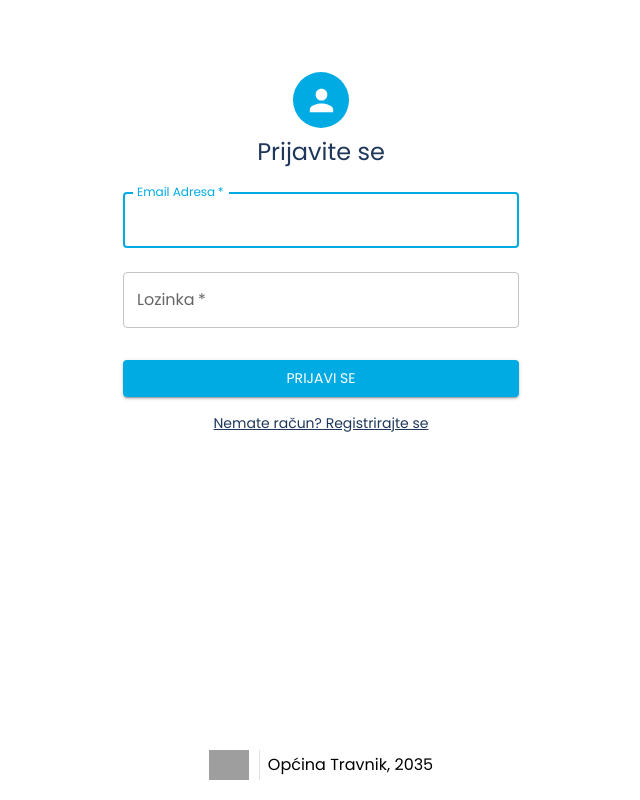
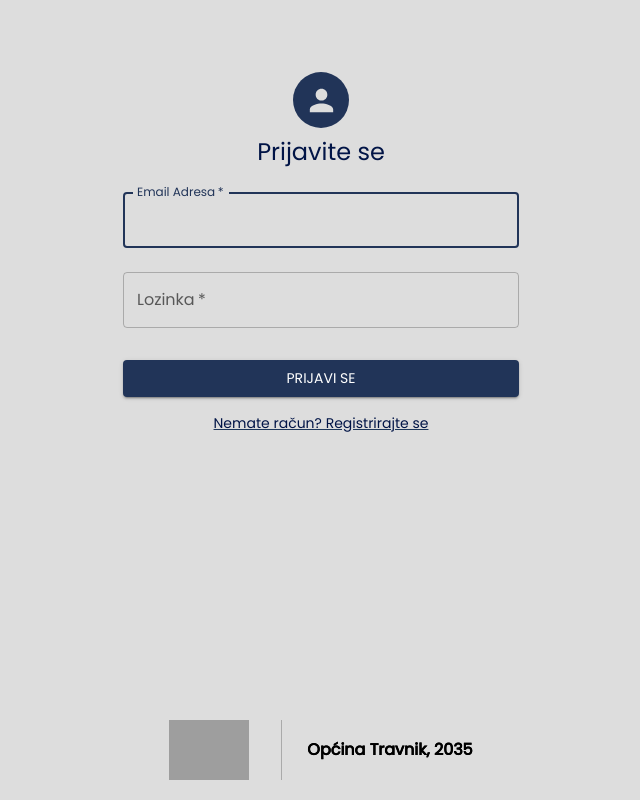
Before and after one commit to seferovich/onlineOpcina-Travnik, a React (Create React App) app in the folder client/: page /login in a window 1280 px wide. Shown: the whole page, without its empty margins (319-959 px from the left). Built offline with nearby package versions, Linux system fonts and the light colour scheme; grey boxes are pictures that could not be loaded.

Commit message:
Added a start page and a dispatch function for getting data

```diff
--- a/client/public/index.html
+++ b/client/public/index.html
@@ -10,34 +10,11 @@
       content="Web site created using create-react-app"
     />
     <link rel="apple-touch-icon" href="%PUBLIC_URL%/logo192.png" />
-    <!--
-      manifest.json provides metadata used when your web app is installed on a
-      user's mobile device or desktop. See https://developers.google.com/web/fundamentals/web-app-manifest/
-    -->
     <link rel="manifest" href="%PUBLIC_URL%/manifest.json" />
-    <!--
-      Notice the use of %PUBLIC_URL% in the tags above.
-      It will be replaced with the URL of the `public` folder during the build.
-      Only files inside the `public` folder can be referenced from the HTML.
-
-      Unlike "/favicon.ico" or "favicon.ico", "%PUBLIC_URL%/favicon.ico" will
-      work correctly both with client-side routing and a non-root public URL.
-      Learn how to configure a non-root public URL by running `npm run build`.
-    -->
-    <title>React App</title>
+    <title>Online općina - Travnik</title>
   </head>
   <body>
     <noscript>You need to enable JavaScript to run this app.</noscript>
     <div id="root"></div>
-    <!--
-      This HTML file is a template.
-      If you open it directly in the browser, you will see an empty page.
-
-      You can add webfonts, meta tags, or analytics to this file.
-      The build step will place the bundled scripts into the <body> tag.
-
-      To begin the development, run `npm start` or `yarn start`.
-      To create a production bundle, use `npm run build` or `yarn build`.
-    -->
   </body>
 </html>
--- a/client/src/App.css
+++ b/client/src/App.css
@@ -1,11 +1,21 @@
-@import url('https://fonts.googleapis.com/css2?family=Poppins&display=swap');
+@import url('https://fonts.googleapis.com/css2?family=Poppins:wght@400&display=swap');
 
-.foot {
+
+/* html{
+  background-color: #dddddd;
+}.footBox{ */
+  /* overflow: hidden;
+}
+div{
+  overflow: hidden;
+} */
+/* .foot {
   -webkit-filter: grayscale(100%);
   filter: grayscale(100%);
-}
+} */
 
 a{
   color: #1E375A;
   /* text-decoration: none; */
+
 }
--- a/client/src/App.tsx
+++ b/client/src/App.tsx
@@ -3,37 +3,23 @@ import { Route, Routes } from 'react-router-dom'
 import './App.css'
 import Footer from './components/Footer';
 import Login from './pages/Login'
+import Main from './pages/Main';
 import Register from './pages/Register'
+import Start from './pages/Start';
+
 
 function App() {
-  const theme = createTheme({
-    palette: {
-      primary: {
-        main: '#00ABE4',
-        contrastText: "#fff",
-      },
-      secondary: {
-        main: '#00ABE4',
-        contrastText: "#fff"
-      },
-      text: {
-        primary: '#1E375A'
-      }
 
-    },
-    typography: {
-      fontFamily: 'Poppins',
-    }
-  })
 
   return (
-    <ThemeProvider theme={theme}>
+    <div>
       <Routes>
         <Route path='/login' element={<Login />}/>
         <Route path='/register' element={<Register />}/>
+        <Route path='/start' element={<Start />}/>
       </Routes>
       <Footer />
-    </ThemeProvider>
+     </div>
   )
 }
 
--- a/client/src/app/store.ts
+++ b/client/src/app/store.ts
@@ -1,9 +1,12 @@
 import { configureStore } from "@reduxjs/toolkit";
 import authSlice from "../features/auth/authSlice";
+import userSlice from "../features/user/userSlice";
+
 
 export const store = configureStore({
   reducer: {
-     auth: authSlice
+     auth: authSlice,
+     user: userSlice
   }
 
 })
--- a/client/src/components/Footer.tsx
+++ b/client/src/components/Footer.tsx
@@ -7,19 +7,24 @@ export default function Footer()  {
   return (
     <Box
       sx={{
-        width: "100%",
+        display: 'flex',
         height: "auto",
         bottom: '20px',
-        position: 'absolute'
+        position: 'absolute',
+        alignItems: 'center',
+        justifyContent: 'center',
+        width: '100%'
       }}
+      component='div'
+      className="footBox"
     >
-      <Container maxWidth="lg">
+      <Container maxWidth="xs" >
         <Grid container direction="column" alignItems="center">
           <Grid item xs={12}>
             <Box display='flex' alignItems='center' flexDirection='row'>
-              <img className="foot" width='40px' alt="" src="https://upload.wikimedia.org/wikipedia/commons/1/1d/Coat_of_Arms_of_Travnik.png" />
-              <Divider flexItem orientation="vertical" sx={{ml: '10px'}} />
-              <Typography fontSize='16px' ml={1} color="black" variant="h6">
+              <img className="foot" width='80px' alt="" src="https://upload.wikimedia.org/wikipedia/commons/1/1d/Coat_of_Arms_of_Travnik.png" />
+              <Divider flexItem orientation="vertical" sx={{ml: '32px', mr: '17px'}} />
+              <Typography fontSize='16px' fontWeight={600} ml={1} color="black" variant="h6">
                 Općina Travnik, 2035
               </Typography>
             </Box>
--- /dev/null
+++ b/client/src/features/user/userServices.ts
@@ -0,0 +1,18 @@
+import axios from "axios"
+
+const getJmbgData = async (token: string) => {
+  const config = {
+      headers: {
+        Authorization: `Bearer ${token}`,
+      },
+  }
+
+  const response = await axios.get(`http://localhost:5001/api/jmbgData/getData`, config)
+
+  return response.data
+}
+
+
+export const userServices = {
+  getJmbgData
+}
--- /dev/null
+++ b/client/src/features/user/userSlice.ts
@@ -0,0 +1,118 @@
+import {createSlice, createAsyncThunk} from '@reduxjs/toolkit'
+import { RootState } from '../../app/store'
+import { IJmbgData } from '../../globals/interfaces'
+import { userServices } from './userServices'
+
+
+const token = JSON.parse(localStorage.getItem('jwt') as string)
+
+export interface IState {
+    jmbgData: IJmbgData[] | null,
+    isError: boolean,
+    isLoading: boolean,
+    isSuccess: boolean,
+    message: string
+}
+
+const initialState: IState = {
+    jmbgData: null,
+    isError: false,
+    isLoading: false,
+    isSuccess: false,
+    message: ''
+}
+
+export const getJmbgData = createAsyncThunk<IJmbgData[], undefined, {state: RootState}>('user/getJmbgData', async (_, thunkAPI) => {
+    try{
+        const token: string = thunkAPI.getState().auth.user!
+        return await userServices.getJmbgData(token)
+
+    }catch(error: any){
+        const message = (error.response && error.response.data && error.response.data.message) || error.message || error.toString()
+        return thunkAPI.rejectWithValue(message)
+    }
+})
+
+// export const removeCustomer = createAsyncThunk<ICustomer, number | string, {state: RootState}>('customers/remove', async (customerId: string | number, thunkAPI) => {
+//     try{
+//         const token = thunkAPI.getState().auth.admin!
+//         return await customerServices.remove(customerId, token)
+//     }catch(error: any){
+//         const message = (error.response && error.response.data && error.response.data.message) || error.message || error.toString()
+//         return thunkAPI.rejectWithValue(message)
+//     }
+// })
+
+// The isSuccess will only apply on creating and removing the customer
+const userSlice = createSlice({
+    name: 'User',
+    initialState,
+    reducers: {
+        resetUser: (state) => {
+            state.isLoading = false
+            state.isError = false
+            state.isSuccess = false
+            state.message = ''
+        }
+    },
+    extraReducers: (builder) => {
+        builder
+        // .addCase(create.pending, (state) => {
+        //     state.isLoading = true
+        // })
+        // .addCase(create.fulfilled, (state, action) => {
+        //     state.isLoading = false
+        //     state.isSuccess = true
+        // })
+        // .addCase(create.rejected, (state, action) => {
+        //     state.isLoading = false
+        //     state.isError = true
+        //     state.message = action.payload as string
+        // })
+
+        // .addCase(getAll.pending, (state) => {
+        //     state.isLoading = true
+        // })
+        // .addCase(getAll.fulfilled, (state, action) => {
+        //     state.isLoading = false
+        //     state.customers = action.payload
+        // })
+        // .addCase(getAll.rejected, (state, action) => {
+        //     state.isLoading = false
+        //     state.isError = true
+        //     state.message = action.payload as string
+        //     state.customers = null
+        // })
+
+        .addCase(getJmbgData.pending, (state) => {
+            state.isLoading = true
+        })
+        .addCase(getJmbgData.fulfilled, (state, action) => {
+            state.isLoading = false
+            state.jmbgData = action.payload
+        })
+        .addCase(getJmbgData.rejected, (state, action) => {
+            state.isLoading = false
+            state.isError = true
+            state.message = action.payload as string
+            state.jmbgData = null
+        })
+
+        // .addCase(removeCustomer.pending, (state) => {
+        //     state.isLoading = true
+        // })
+        // .addCase(removeCustomer.fulfilled, (state, action) => {
+        //     state.isLoading = false
+        //     state.isSuccess = true
+        // })
+        // .addCase(removeCustomer.rejected, (state, action) => {
+        //     state.isLoading = false
+        //     state.isError = true
+        //     state.message = action.payload as string
+        // })
+    }
+})
+
+
+export const { resetUser } = userSlice.actions
+export default userSlice.reducer
--- a/client/src/index.tsx
+++ b/client/src/index.tsx
@@ -4,6 +4,31 @@ import App from './App';
 import { BrowserRouter as Router } from 'react-router-dom';
 import { Provider } from 'react-redux'
 import { store } from './app/store';
+import { createTheme, ThemeProvider } from '@mui/material/styles';
+
+const theme = createTheme({
+  palette: {
+    primary: {
+      main: '#213458',
+      contrastText: "#fff",
+    },
+    secondary: {
+      main: '#213458',
+      contrastText: "#fff"
+    },
+    text: {
+      primary: '#011446',
+      // secondary: '#011446'
+    },
+    background:{
+      default: '#DDDDDD'
+    }
+  },
+  typography: {
+    fontFamily: 'Poppins',
+  }
+})
+
 
 const root = ReactDOM.createRoot(
   document.getElementById('root') as HTMLElement
@@ -11,8 +36,11 @@ const root = ReactDOM.createRoot(
 root.render(
   <Router>
     <Provider store={store}>
+    <ThemeProvider theme={theme}>
       <App />
+      </ThemeProvider>
     </Provider>
+
   </Router>
 
 )
--- a/client/src/pages/Login.tsx
+++ b/client/src/pages/Login.tsx
@@ -12,6 +12,7 @@ import { useState } from 'react';
 import { ILoginData } from '../globals/interfaces';
 import { useAppDispatch } from '../hooks/hooks';
 import { login } from '../features/auth/authSlice';
+import Footer from '../components/Footer';
 
 export default function Login() {
   const [formData, setFormData] = useState<ILoginData>({
@@ -35,7 +36,7 @@ export default function Login() {
   }
 
   return (
-
+    <Box>
       <Container component="main" maxWidth="xs">
         <CssBaseline />
         <Box
@@ -94,5 +95,7 @@ export default function Login() {
           </Box>
         </Box>
       </Container>
+      <Footer />
+    </Box>
   )
 }
--- a/client/src/pages/Register.tsx
+++ b/client/src/pages/Register.tsx
@@ -11,6 +11,7 @@ import PersonIcon from '@mui/icons-material/Person';
 import React, { useState } from 'react';
 import { useAppDispatch } from '../hooks/hooks';
 import { register } from '../features/auth/authSlice';
+import Footer from '../components/Footer';
 
 
 
@@ -41,7 +42,7 @@ export default function Register() {
   console.log(formData)
 
   return (
-
+    <Box>
       <Container component="main" maxWidth="xs">
         <CssBaseline />
         <Box
@@ -65,6 +66,7 @@ export default function Register() {
                     onChange={onChange}
                     required
                     fullWidth
+                    autoFocus
                     id="email"
                     type='email'
                     label="Email Adresa"
@@ -104,7 +106,6 @@ export default function Register() {
                     required
                     fullWidth
                     label="JMBG"
-                    autoFocus
                   />
                 </Grid>
 
@@ -129,6 +130,8 @@ export default function Register() {
         </Box>
 
       </Container>
+      <Footer />
+      </Box>
 
   )
 }
--- /dev/null
+++ b/client/src/pages/Start.tsx
@@ -0,0 +1,47 @@
+import { Box, Button, Container, CssBaseline, Grid, Paper, Typography } from '@mui/material'
+import ArrowForwardIosIcon from '@mui/icons-material/ArrowForwardIos';
+import { useAppDispatch, useAppSelector } from '../hooks/hooks';
+import { useEffect } from 'react';
+import { getJmbgData } from '../features/user/userSlice';
+
+
+function Start() {
+  const dispatch = useAppDispatch()
+  useEffect(() => {
+    dispatch(getJmbgData())
+  }, [])
+  const name = useAppSelector(state => state.user.jmbgData[0]!.name)
+  return (
+    <Container maxWidth='lg'>
+      <CssBaseline />
+      <Box sx={{
+        display: 'flex',
+        alignItems: 'center',
+        flexDirection: 'row'
+      }}>
+        <Grid container justifyContent='center' spacing='20px'>
+          <Grid item mt='85px' xs={12}>
+            <Typography fontSize={{xs: '45px', md: '55px'}} color='text.primary' fontWeight={500} align='center'>Pozdrav, <span style={{ fontWeight: '800' }}>{name}!</span></Typography>
+          </Grid>
+          <Grid item xs={12}>
+            <Typography mt='-20px' fontSize={{xs: '25px', md: '35px'}} color='text.primary' fontWeight={500} align='center'>Kako vam mozemo pomoci?</Typography>
+          </Grid>
+            <Grid mt='30px' item xs={4}>
+              <Box sx={{
+                flexDirection: 'column'
+              }}>
+                <Button endIcon={<ArrowForwardIosIcon fontSize='large' sx={{ml: '80px'}} />} fullWidth sx={{height: '90px'}} variant="contained"><Typography fontWeight={600} fontSize='25px'>Usluge opcine</Typography></Button>
+                <Button endIcon={<ArrowForwardIosIcon fontSize='large' sx={{ml: '80px', }} />} fullWidth sx={{height: '90px', mt: '20px'}} variant="contained"><Typography fontWeight={600} fontSize='25px'>Usluge policije</Typography></Button>
+              </Box>
+
+            </Grid>
+        </Grid>
+
+      </Box>
+
+
+    </Container>
+  )
+}
+
+export default Start
```
Also changed, not shown: client/src/globals/interfaces.ts (+7 -0 lines).
